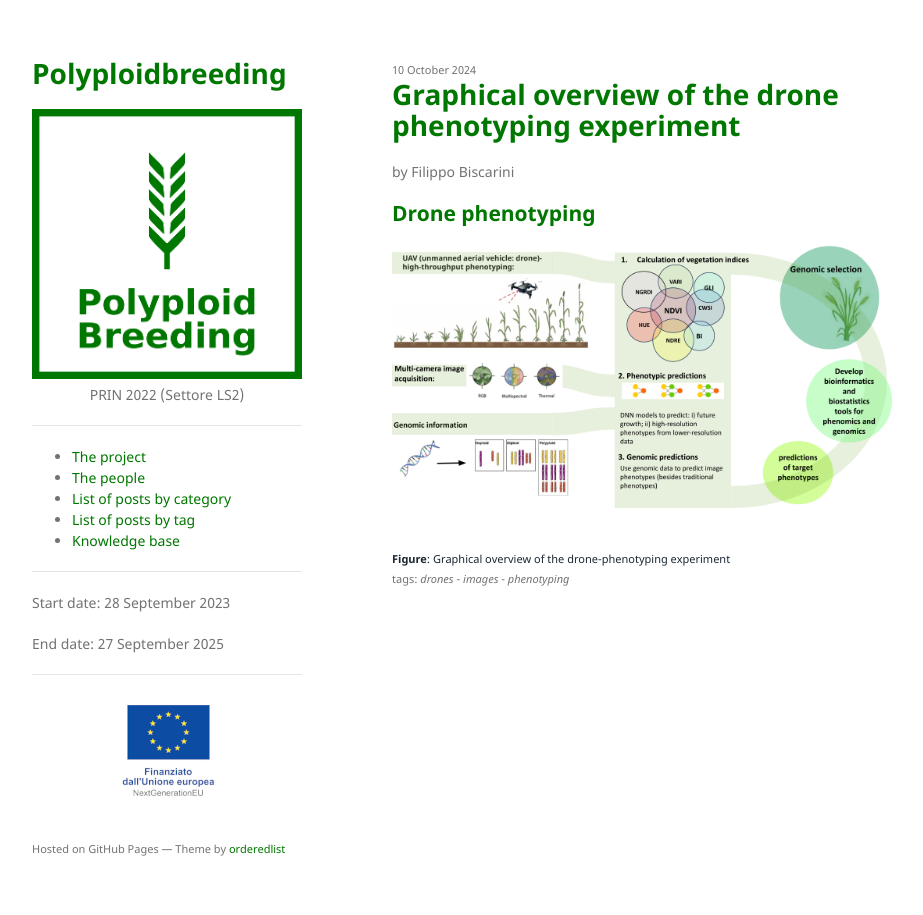
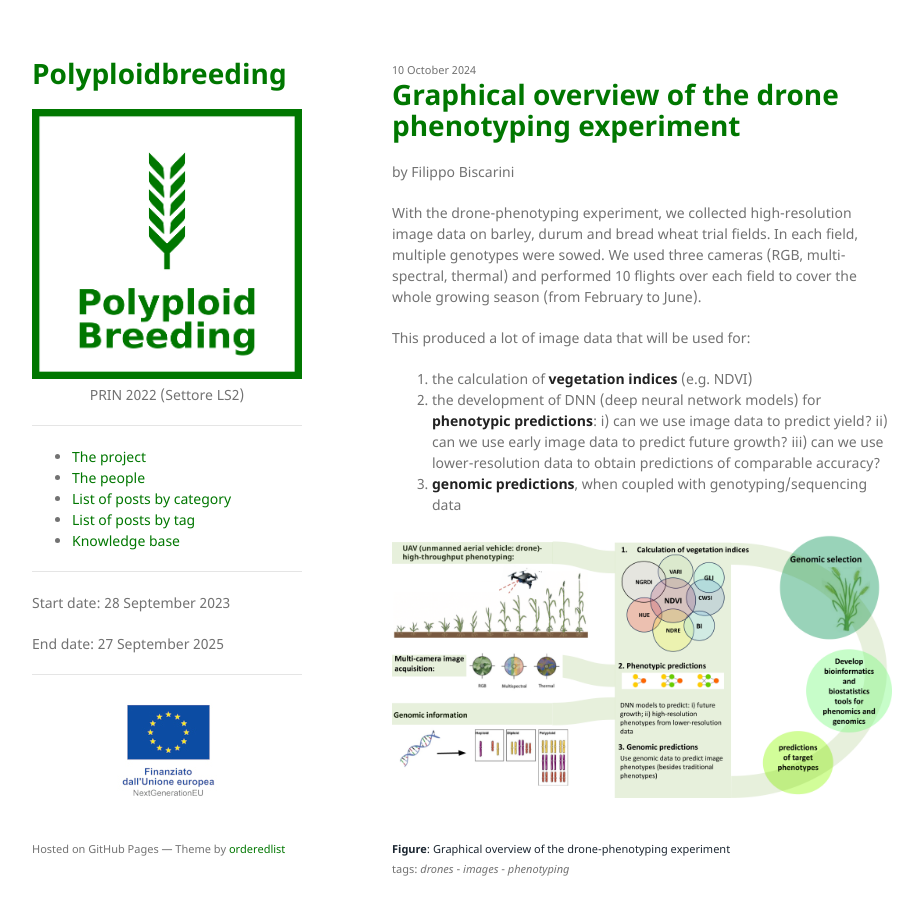
Before and after one commit to polyploidbreeding/polyploidbreeding.github.io, a Jekyll site: the page built from _posts/2024-10-10-drone-exp.md, in a window 1280 px wide and 928 px high. Shown: the top 915 px of the window, without its empty margins (178-1101 px from the left). Built offline with Jekyll 4.4.1, drawn with Linux system fonts in a browser that asks for light colours.

Commit message:
added: descriptive text

```diff
--- a/_posts/2024-10-10-drone-exp.md
+++ b/_posts/2024-10-10-drone-exp.md
@@ -7,7 +7,18 @@ categories: ['PROJECT']
 tags: ['drones','images','phenotyping']
 ---
 
-## Drone phenotyping
+With the drone-phenotyping experiment, we collected high-resolution image data on barley, durum and bread wheat trial fields.
+In each field, multiple genotypes were sowed.
+We used three cameras (RGB, multi-spectral, thermal) and performed 10 flights over each field to cover the whole growing season (from February to June).
+
+This produced a lot of image data that will be used for:
+
+1. the calculation of **vegetation indices** (e.g. NDVI)
+2. the development of DNN (deep neural network models) for **phenotypic predictions**:
+	i) can we use image data to predict yield?
+	ii) can we use early image data to predict future growth?
+	iii) can we use lower-resolution data to obtain predictions of comparable accuracy?
+3. **genomic predictions**, when coupled with genotyping/sequencing data
 
 <a href="/assets/img/posts/drone_pheno_experiment.png"><img src="/assets/img/posts/drone_pheno_experiment.png" alt="Sketch of our drone phenotyping experiment"></a>
 <div class="caption"><b>Figure</b>: Graphical overview of the drone-phenotyping experiment</div>
```
